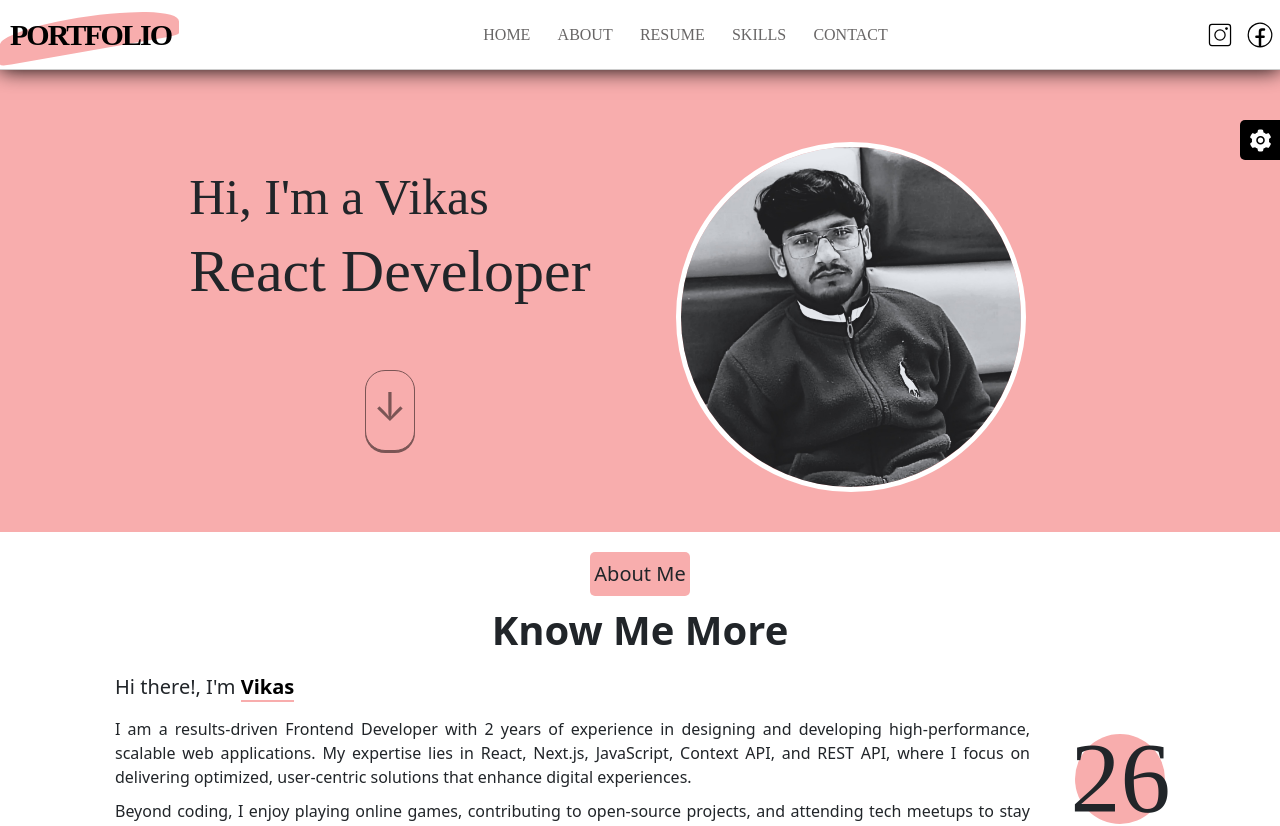
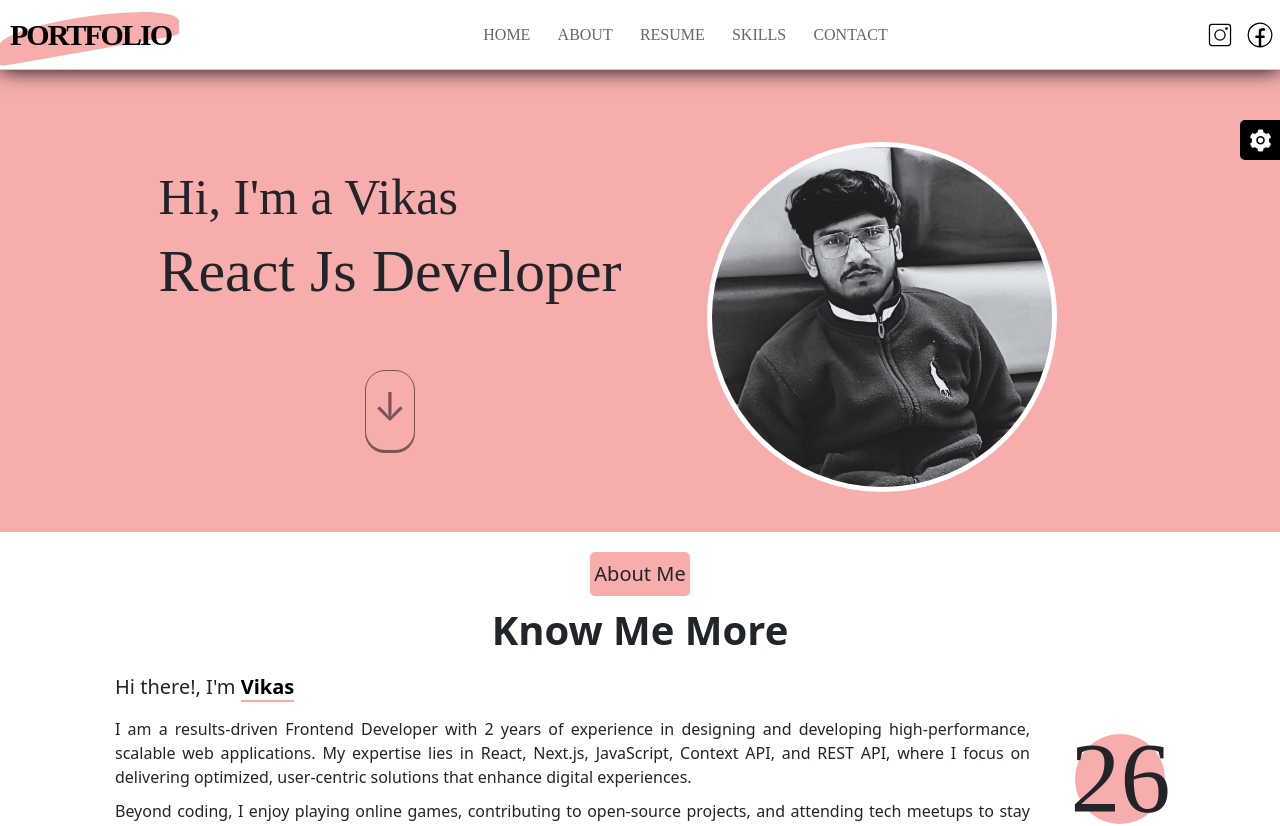
Before and after one commit to vikasjajoriya/Self-Portfolio, a React (Create React App) app: page / in a window 1280 px wide. Shown: the top 826 px of the page. Built offline with nearby package versions, Linux system fonts and the light colour scheme.

Commit message:
Update Home.jsx

```diff
--- a/src/components/Pages/Home/Home.jsx
+++ b/src/components/Pages/Home/Home.jsx
@@ -9,7 +9,7 @@ export default function Home({ backgroundColor }) {
         <div className="cd-flex">
         <div className="my-details">
           <h3>Hi, I'm a Vikas</h3>
-          <h2 >React Developer</h2>
+          <h2 >React Js Developer</h2>
         </div>
           <div className="down-arrow" >
             <a href="#contact" className="bounce" style={{ backgroundColor }}>
```
